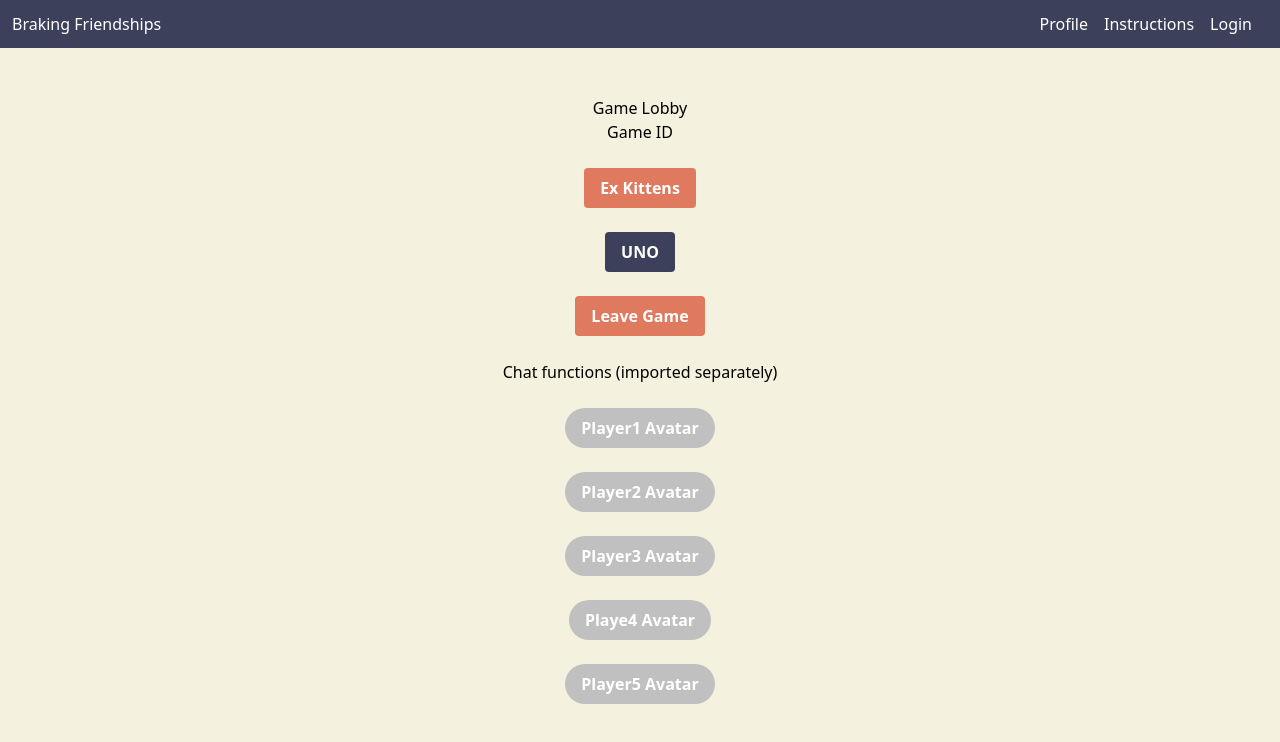
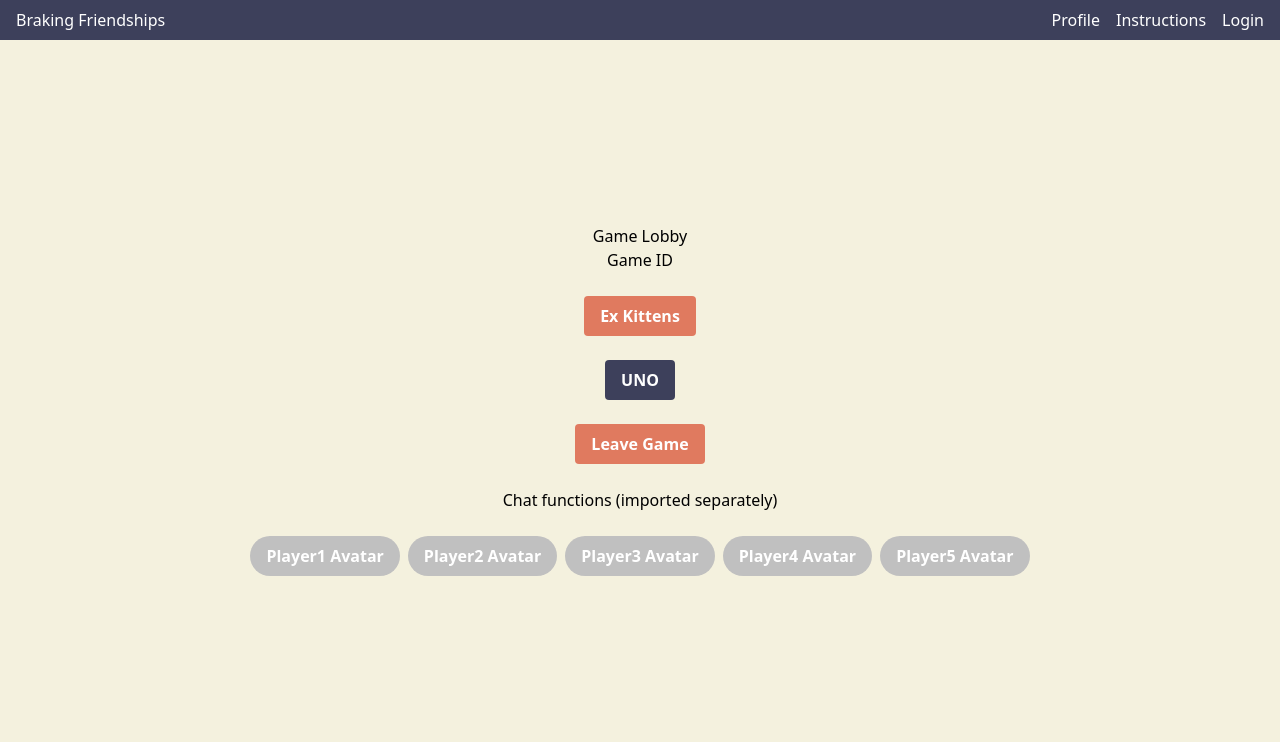
Before and after one commit to Braking-Friendships/blueocean, a React (Create React App) app in the folder client/: page /lobby in a window 1280 px wide. Shown: the top 742 px of the page. Built offline with nearby package versions, Linux system fonts and the light colour scheme; no server answers.

Commit message:
finished modal

```diff
--- a/client/src/components/GameLobby/Lobby.js
+++ b/client/src/components/GameLobby/Lobby.js
@@ -22,16 +22,13 @@ const Lobby = () => {
     <br/>
       <div>Chat functions (imported separately)</div>
     <br/>
-
-      <button className="bg-[silver] hover:outline text-white font-bold py-2 px-4 rounded-full">Player1 Avatar</button>
-    <br/>
-      <button className="bg-[silver] hover:outline text-white font-bold py-2 px-4 rounded-full">Player2 Avatar</button>
-    <br/>
-      <button className="bg-[silver] hover:outline text-white font-bold py-2 px-4 rounded-full">Player3 Avatar</button>
-    <br/>
-      <button className="bg-[silver] hover:outline text-white font-bold py-2 px-4 rounded-full">Playe4 Avatar</button>
-    <br/>
-      <button className="bg-[silver] hover:outline text-white font-bold py-2 px-4 rounded-full">Player5 Avatar</button>
+    <div className='flex justify-around gap-2'>
+        <button className="bg-[silver] hover:outline text-white font-bold py-2 px-4 rounded-full">Player1 Avatar</button>
+        <button className="bg-[silver] hover:outline text-white font-bold py-2 px-4 rounded-full">Player2 Avatar</button>
+        <button className="bg-[silver] hover:outline text-white font-bold py-2 px-4 rounded-full">Player3 Avatar</button>
+        <button className="bg-[silver] hover:outline text-white font-bold py-2 px-4 rounded-full">Player4 Avatar</button>
+        <button className="bg-[silver] hover:outline text-white font-bold py-2 px-4 rounded-full">Player5 Avatar</button>
+    </div>
 
     </div>
   );
--- a/client/src/components/landingPageComponents/JoinGameModal.js
+++ b/client/src/components/landingPageComponents/JoinGameModal.js
@@ -4,20 +4,23 @@ import { Link, useNavigate } from 'react-router-dom';
 const { useRef } = React;
 
 const JoinGameModal = ({ closeModal }) => {
+  const navigate = useNavigate();
   const codeRef = useRef(null)
   const handleSubmit = (e) => {
     e.preventDefault();
-    console.log(codeRef.current.value)
+    const code = codeRef.current.value
+    console.log(code)
+    // invalid code?
+    navigate(`/lobby/${code}`)
   }
   return (
     <div onSubmit={handleSubmit}>
       <div onClick={(e)=> closeModal(e)} className='fixed top-0 left-0 w-full h-full backdrop-blur-sm z-10'></div>
-      <div className='absolute w-96 h-96 top-1/2 left-1/2 -translate-x-1/2 -translate-y-1/2 text-white bg-[#F2CC8F] drop-shadow-2xl z-20 '>
-        <button className='h-8 w-8 text-[#3D405B] float-right text-3xl' onClick={(e)=>closeModal(e)}>&times;</button>
-        <form className='h-96 w-max flex flex-col justify-around' onSubmit={handleSubmit}>
-          <label className='max-w-fit p-2'>Enter Game Code:
-            <input className='max-w-fit block m-2' type='text' ref={codeRef} />
-          </label>
+      <div className='absolute w-96 h-80 top-1/2 left-1/2 -translate-x-1/2 -translate-y-1/2 text-white bg-[#F2CC8F] drop-shadow-2xl z-20  rounded-lg'>
+        <button className='h-fit w-8 text-[#3D405B] float-right text-3xl hover:text-[#E07A5F] rounded-lg' onClick={(e)=>closeModal(e)}>&times;</button>
+        <form className='h-80 w-max flex flex-col items-center justify-center ml-10 p-0' onSubmit={handleSubmit}>
+          <h2 className='max-w-max p-2 mb-4 text-3xl'>Enter Game Code:</h2>
+          <input className='mb-4 rounded-sm text-[#3D405B] text-3xl text-center' type='text' ref={codeRef}/>
           <button className={buttonStyle} type='submit'>Join</button>
         </form>
       </div>
--- a/client/src/components/landingPageComponents/LandingPage.js
+++ b/client/src/components/landingPageComponents/LandingPage.js
@@ -23,7 +23,7 @@ const LandingPage = () => {
       <div className='flex justify-evenly'>
         {/* <GameNav /> */}
         <div className='flex flex-col gap-4 justify-around'>
-          <Link className={linkStyle}> Host a Game </Link>
+          <Link to='/lobby' className={linkStyle}> Host a Game </Link>
           <button onClick={(e) => openModal(e)} className={buttonStyle}> Join a Game </button>
           <button className={buttonStyle}> Join a Random Game </button>
         </div>
--- a/client/src/components/landingPageComponents/NavBar.js
+++ b/client/src/components/landingPageComponents/NavBar.js
@@ -3,16 +3,16 @@ import { Link } from 'react-router-dom';
 
 const NavBar = () => {
 return (
-    <nav className='flex justify-between text-white bg-[#3D405B] p-3 absolute w-screen'>
-      <a href='/'>Braking Friendships</a>
+    <nav className='flex justify-between text-white bg-[#3D405B] absolute w-screen h-10 pl-4'>
+      <a href='/' className='hover:bg-[#E07A5F] h-10 pt-2'>Braking Friendships</a>
       <ul className='flex gap-4 mr-4'>
-        <li>
-          <Link to='/profile'>Profile</Link>
+        <li className={listItemStyle}>
+          <Link to='/profile' >Profile</Link>
         </li>
-        <li>
+        <li className={listItemStyle}>
           <Link to='/instructions'>Instructions</Link>
         </li>
-        <li>
+        <li className={listItemStyle}>
           <Link to='/login'>Login</Link>
         </li>
       </ul>
@@ -20,4 +20,6 @@ return (
   )
 }
 
+const listItemStyle = 'hover:bg-[#E07A5F] h-10 pt-2'
+
 export default NavBar;
```
